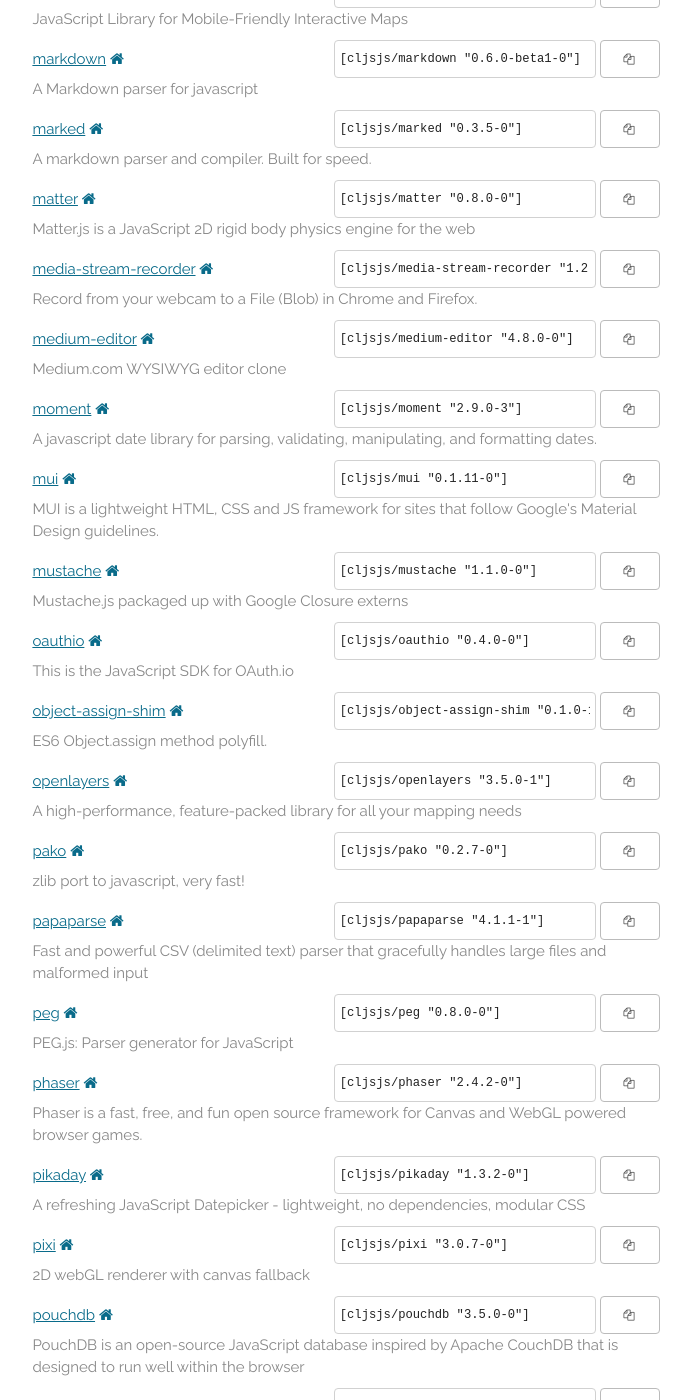
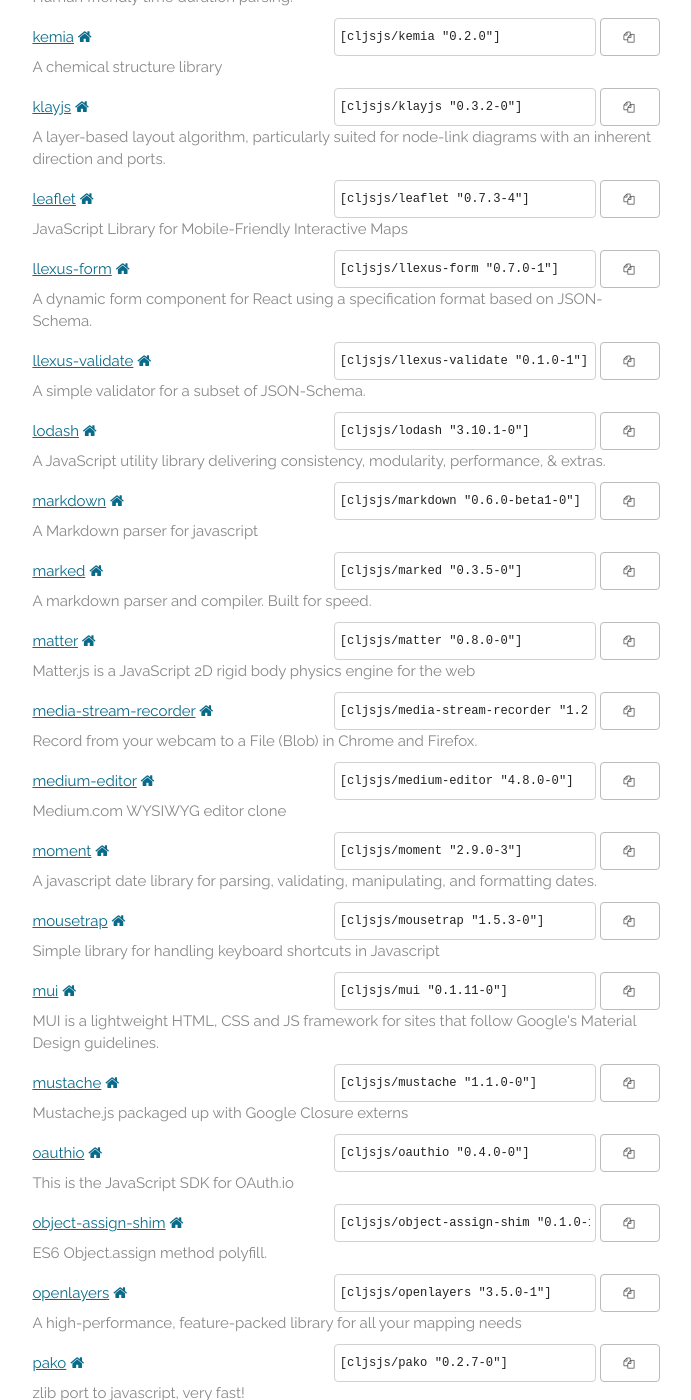
Before and after one commit to cljsjs/cljsjs.github.io, a Jekyll site: the page built from index.markdown, in a window 1280 px wide and 1400 px high, scrolled down 3568 px. Shown: the whole window, without its empty margins (294-985 px from the left). Built offline with Jekyll 4.4.1, drawn with Linux system fonts in a browser that asks for light colours; nearby versions of some CDN libraries; comment, search, counter and statistics services are not loaded; some of the changed text lies outside the part shown.

Commit message:
Automatic update

```diff
--- a/_includes/packages.html
+++ b/_includes/packages.html
@@ -27,6 +27,15 @@
     </span>
     <p class="description">Tooling to package and deploy Javascript
                       libraries for Clojurescript projects</p>
+  </li>
+  <li>
+    <a href="https://clojars.org/cljsjs/bootstrap">bootstrap</a>
+    <a href="http://getbootstrap.com" target="new"><i class="fa fa-home"></i></a>
+    <span class="clojars">
+      <input type="text" value='[cljsjs/bootstrap "3.3.5-0"]'/>
+      <button data-clipboard-text='[cljsjs/bootstrap "3.3.5-0"]'><i class="fa fa-copy"></i></button>
+    </span>
+    <p class="description">Javascript for Bootstap</p>
   </li>
   <li>
     <a href="https://clojars.org/cljsjs/c3">c3</a>
@@ -126,6 +135,24 @@
       <button data-clipboard-text='[cljsjs/dropbox "0.10.3-0"]'><i class="fa fa-copy"></i></button>
     </span>
     <p class="description">Javascript client for Dropbox</p>
+  </li>
+  <li>
+    <a href="https://clojars.org/cljsjs/echarts">echarts</a>
+    <a href="http://ecomfe.github.io/echarts/index-en.html" target="new"><i class="fa fa-home"></i></a>
+    <span class="clojars">
+      <input type="text" value='[cljsjs/echarts "2.2.7-0"]'/>
+      <button data-clipboard-text='[cljsjs/echarts "2.2.7-0"]'><i class="fa fa-copy"></i></button>
+    </span>
+    <p class="description">A declarative JavaScript chart library built on HTML Canvas</p>
+  </li>
+  <li>
+    <a href="https://clojars.org/cljsjs/enquire">enquire</a>
+    <a href="http://wicky.nillia.ms/enquire.js" target="new"><i class="fa fa-home"></i></a>
+    <span class="clojars">
+      <input type="text" value='[cljsjs/enquire "2.1.2-0"]'/>
+      <button data-clipboard-text='[cljsjs/enquire "2.1.2-0"]'><i class="fa fa-copy"></i></button>
+    </span>
+    <p class="description">enquire.js is a lightweight, pure JavaScript library for responding to CSS media queries.</p>
   </li>
   <li>
     <a href="https://clojars.org/cljsjs/fabric">fabric</a>
@@ -317,6 +344,33 @@
     <p class="description">JavaScript Library for Mobile-Friendly Interactive Maps</p>
   </li>
   <li>
+    <a href="https://clojars.org/cljsjs/llexus-form">llexus-form</a>
+    <a href="https://github.com/little-arhat/llexus-form" target="new"><i class="fa fa-home"></i></a>
+    <span class="clojars">
+      <input type="text" value='[cljsjs/llexus-form "0.7.0-1"]'/>
+      <button data-clipboard-text='[cljsjs/llexus-form "0.7.0-1"]'><i class="fa fa-copy"></i></button>
+    </span>
+    <p class="description">A dynamic form component for React using a specification format based on JSON-Schema.</p>
+  </li>
+  <li>
+    <a href="https://clojars.org/cljsjs/llexus-validate">llexus-validate</a>
+    <a href="https://github.com/little-arhat/llexus-validate" target="new"><i class="fa fa-home"></i></a>
+    <span class="clojars">
+      <input type="text" value='[cljsjs/llexus-validate "0.1.0-1"]'/>
+      <button data-clipboard-text='[cljsjs/llexus-validate "0.1.0-1"]'><i class="fa fa-copy"></i></button>
+    </span>
+    <p class="description">A simple validator for a subset of JSON-Schema.</p>
+  </li>
+  <li>
+    <a href="https://clojars.org/cljsjs/lodash">lodash</a>
+    <a href="https://lodash.com/" target="new"><i class="fa fa-home"></i></a>
+    <span class="clojars">
+      <input type="text" value='[cljsjs/lodash "3.10.1-0"]'/>
+      <button data-clipboard-text='[cljsjs/lodash "3.10.1-0"]'><i class="fa fa-copy"></i></button>
+    </span>
+    <p class="description">A JavaScript utility library delivering consistency, modularity, performance, & extras.</p>
+  </li>
+  <li>
     <a href="https://clojars.org/cljsjs/markdown">markdown</a>
     <a href="https://github.com/evilstreak/markdown-js" target="new"><i class="fa fa-home"></i></a>
     <span class="clojars">
@@ -369,6 +423,15 @@
       <button data-clipboard-text='[cljsjs/moment "2.9.0-3"]'><i class="fa fa-copy"></i></button>
     </span>
     <p class="description">A javascript date library for parsing, validating, manipulating, and formatting dates.</p>
+  </li>
+  <li>
+    <a href="https://clojars.org/cljsjs/mousetrap">mousetrap</a>
+    <a href="https://craig.is/killing/mice" target="new"><i class="fa fa-home"></i></a>
+    <span class="clojars">
+      <input type="text" value='[cljsjs/mousetrap "1.5.3-0"]'/>
+      <button data-clipboard-text='[cljsjs/mousetrap "1.5.3-0"]'><i class="fa fa-copy"></i></button>
+    </span>
+    <p class="description">Simple library for handling keyboard shortcuts in Javascript</p>
   </li>
   <li>
     <a href="https://clojars.org/cljsjs/mui">mui</a>
@@ -578,6 +641,15 @@
     <p class="description">A JavaScript DOM model supporting element creation, diff computation and patch operations for efficient re-rendering</p>
   </li>
   <li>
+    <a href="https://clojars.org/cljsjs/vis">vis</a>
+    <a href="http://visjs.org/" target="new"><i class="fa fa-home"></i></a>
+    <span class="clojars">
+      <input type="text" value='[cljsjs/vis "4.7.0-0"]'/>
+      <button data-clipboard-text='[cljsjs/vis "4.7.0-0"]'><i class="fa fa-copy"></i></button>
+    </span>
+    <p class="description">Dynamic, browser-based visualization library</p>
+  </li>
+  <li>
     <a href="https://clojars.org/cljsjs/waypoints">waypoints</a>
     <a href="http://imakewebthings.com/waypoints/" target="new"><i class="fa fa-home"></i></a>
     <span class="clojars">
```
